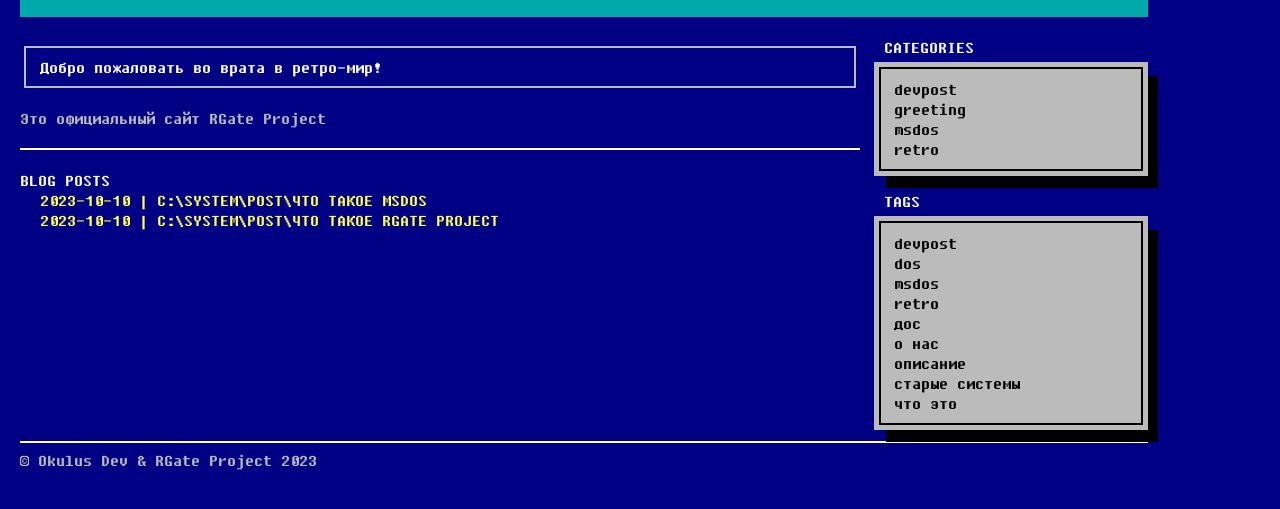
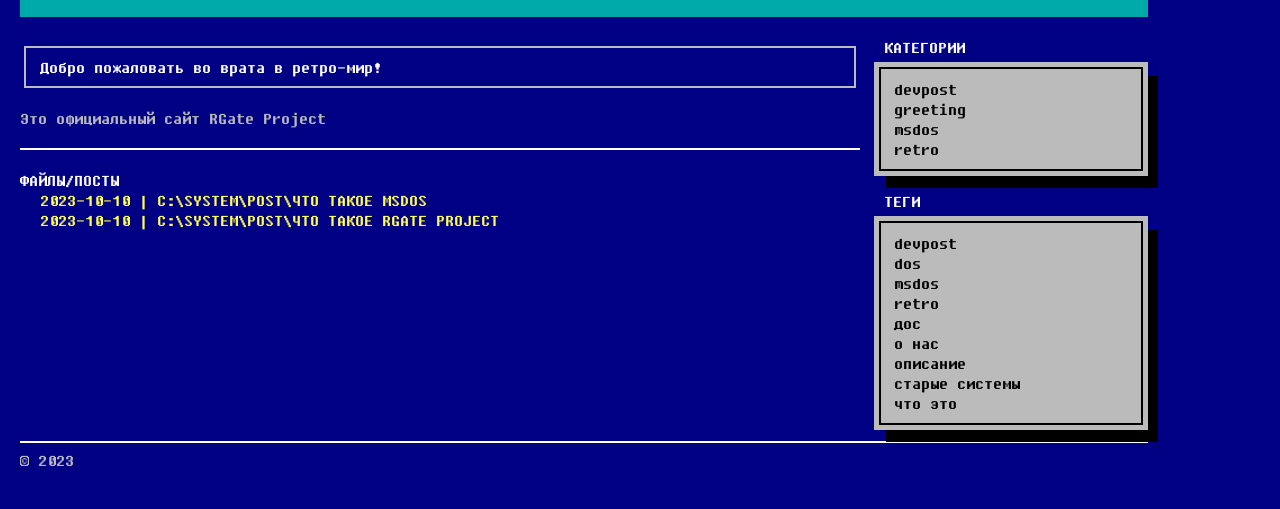
Before and after one commit to RGateProject/RGateProject.github.io, a plain HTML site: page index.html in a window 1280 px wide. Shown: the part 99-608 px from the top of the page. Drawn offline with Linux system fonts and the light colour scheme.

Commit message:
rebuilding site Tue Oct 10 10:00:13 PM +07 2023

```diff
--- a/index.html
+++ b/index.html
@@ -1,5 +1,5 @@
 <!DOCTYPE html>
-<html lang="en"><head>
+<html lang="ru"><head>
 	<meta name="generator" content="Hugo 0.119.0">
     <title>RGate Project</title>
     <meta content="text/html;charset=utf-8" http-equiv="Content-Type">
@@ -42,7 +42,7 @@
         <p></p>
         <hr class="soften">
         <p></p>
-        <h1>Blog posts</h1>
+        <h1>Файлы/Посты</h1>
         <ul>
 
 
@@ -57,7 +57,7 @@
     </div>
 
     <div class="span3 bs-docs-sidebar">
-        <h1>Categories</h1>
+        <h1>Категории</h1>
         <ul class="nav nav-list bs-docs-sidenav">
 
 <li>
@@ -78,7 +78,7 @@
 
         </ul>
         <p></p>
-        <h1>Tags</h1>
+        <h1>Теги</h1>
         <ul class="nav nav-list bs-docs-sidenav">
 
 <li>
@@ -127,7 +127,7 @@
     <p>
 &copy;
 
-    Okulus Dev &amp; RGate Project
+
 
 <span id="thisyear">2023</span>
 
```
Also changed, not shown: categories/devpost/index.html (+2 -2 lines), categories/greeting/index.html (+2 -2 lines), categories/index.html (+2 -2 lines), categories/msdos/index.html (+2 -2 lines), categories/retro/index.html (+2 -2 lines), post/index.html (+2 -2 lines), post/whats_msdos/index.html (+3 -3 lines), post/whats_rgate/index.html (+3 -3 lines), tags/devpost/index.html (+2 -2 lines), tags/dos/index.html (+2 -2 lines), tags/index.html (+2 -2 lines), tags/msdos/index.html (+2 -2 lines), tags/retro/index.html (+2 -2 lines), tags/дос/index.html (+2 -2 lines), 4 more files.
